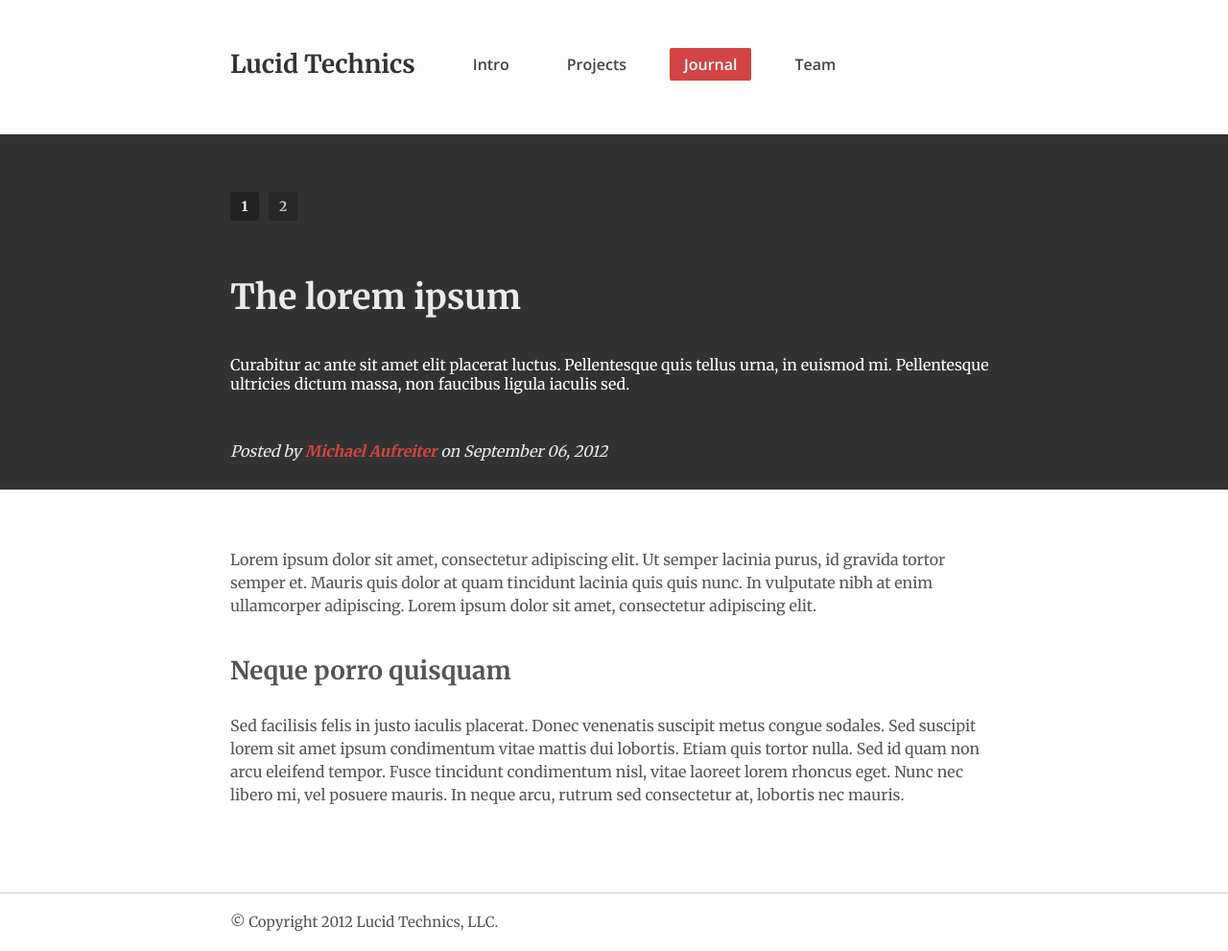
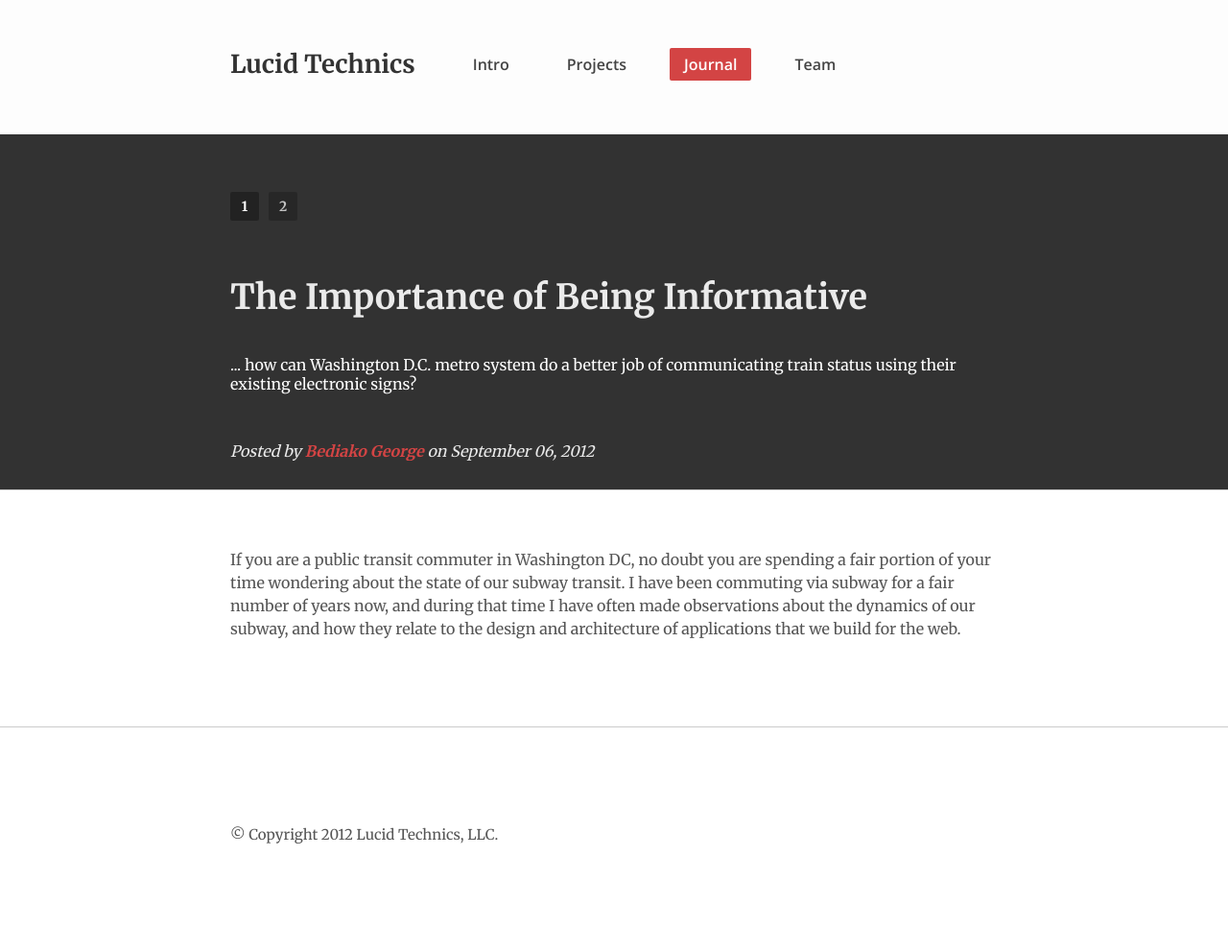
Before and after one commit to LucidTechnics/lucidtechnics.github.com, a Jekyll site: the page built from _posts/articles/2012-09-06-the-importance-of-being-informative.md, in a window 1280 px wide. Shown: the whole page at 96% size. Built offline with Jekyll 4.4.1, drawn with Linux system fonts in a browser that asks for light colours; nearby versions of some CDN libraries; after the commit the page ends 900 px from its top, so only the background shows below that.

Commit message:
Updated _posts/articles/2012-09-06-the-importance-of-being-informative.md

```diff
--- a/_posts/articles/2012-09-06-the-importance-of-being-informative.md
+++ b/_posts/articles/2012-09-06-the-importance-of-being-informative.md
@@ -1,17 +1,11 @@
 ---
 layout: article
-title: The lorem ipsum
-abstract: Curabitur ac ante sit amet elit placerat luctus. Pellentesque quis tellus urna, in euismod mi. Pellentesque ultricies dictum massa, non faucibus ligula iaculis sed.
+title: The Importance of Being Informative
+abstract: ... how can Washington D.C. metro system do a better job of communicating train status using their existing electronic signs?
 author_twitter: _mql
-author: Michael Aufreiter
+author: Bediako George
 categories:
 - articles
 ---
 
-Lorem ipsum dolor sit amet, consectetur adipiscing elit. Ut semper lacinia purus, id gravida tortor semper et. Mauris quis dolor at quam tincidunt lacinia quis quis nunc. In vulputate nibh at enim ullamcorper adipiscing. Lorem ipsum dolor sit amet, consectetur adipiscing elit.
-
-
-# Neque porro quisquam
-
-
-Sed facilisis felis in justo iaculis placerat. Donec venenatis suscipit metus congue sodales. Sed suscipit lorem sit amet ipsum condimentum vitae mattis dui lobortis. Etiam quis tortor nulla. Sed id quam non arcu eleifend tempor. Fusce tincidunt condimentum nisl, vitae laoreet lorem rhoncus eget. Nunc nec libero mi, vel posuere mauris. In neque arcu, rutrum sed consectetur at, lobortis nec mauris.
+If you are a public transit commuter in Washington DC, no doubt you are spending a fair portion of your time wondering about the state of our subway transit. I have been commuting via subway for a fair number of years now, and during that time I have often made observations about the dynamics of our subway, and how they relate to the design and architecture of applications that we build for the web.
```
